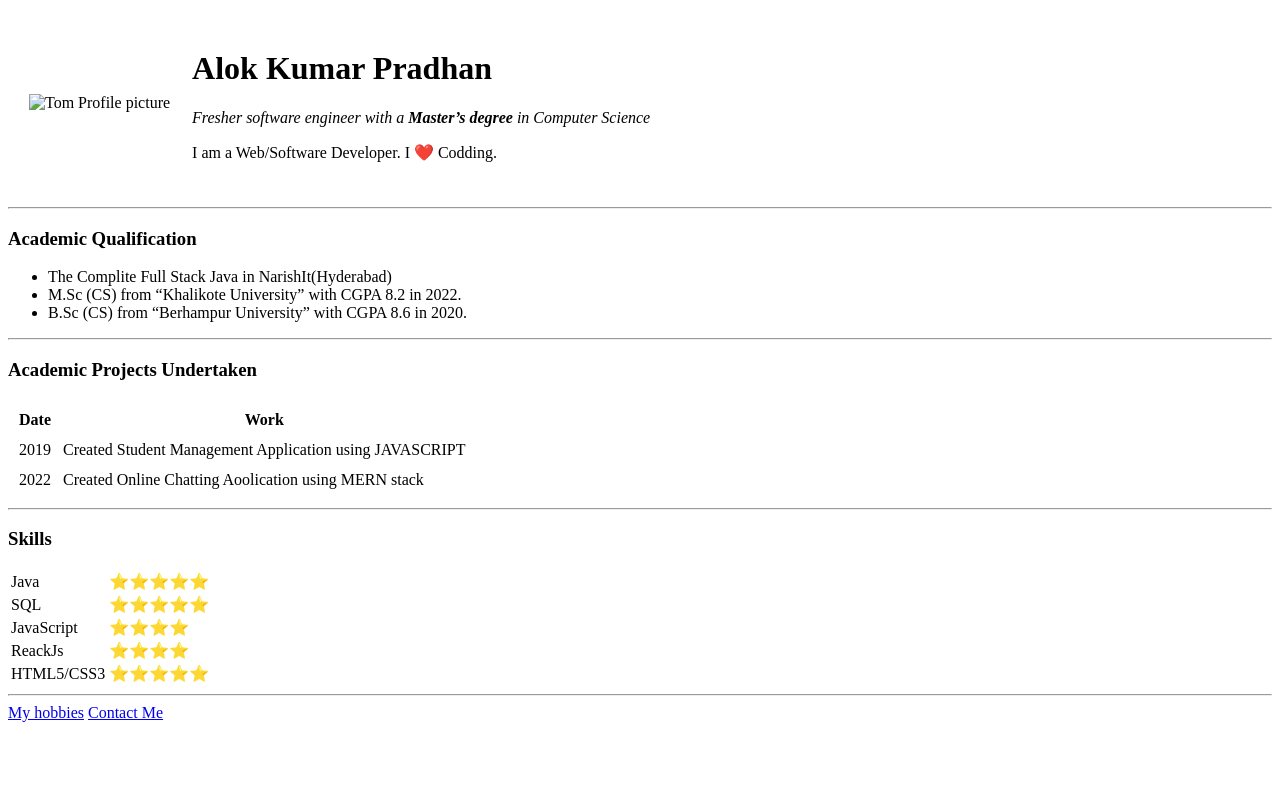
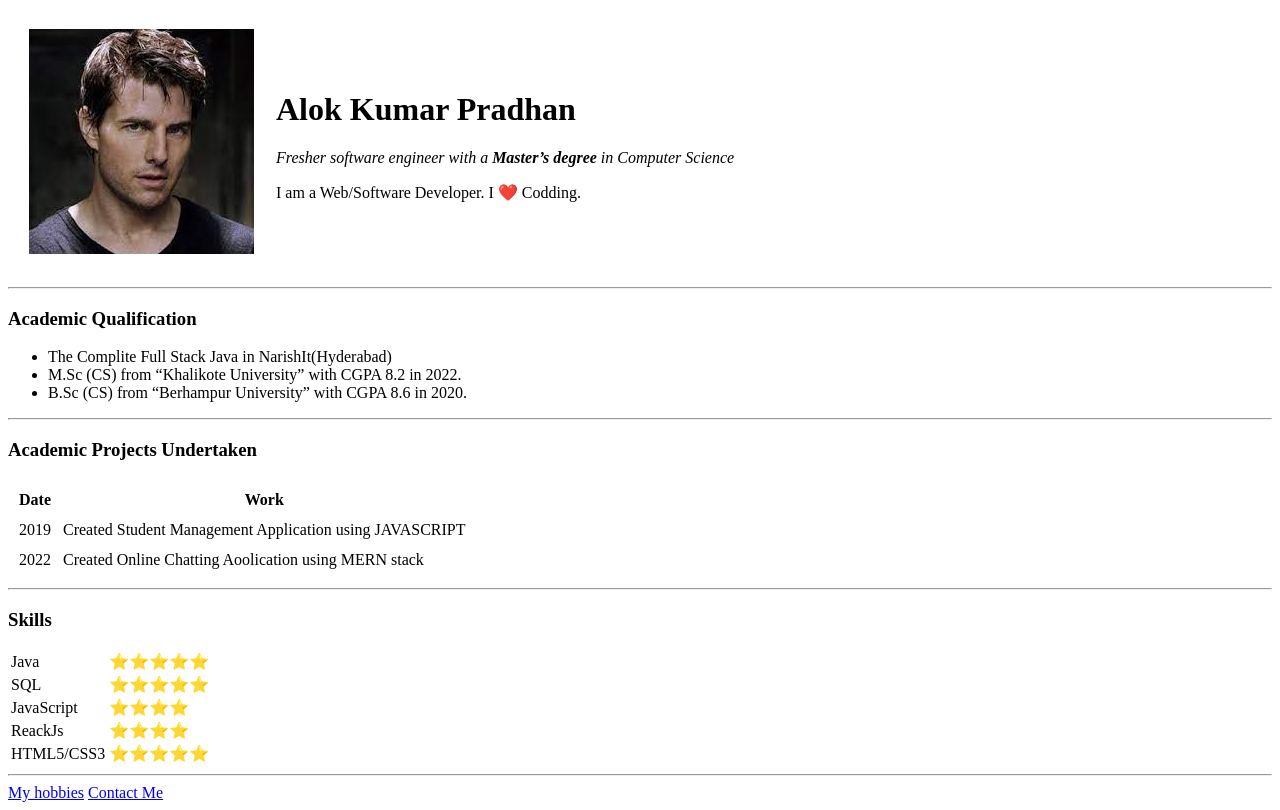
Before and after one commit to AlokKumarP/cv, a plain HTML site: page index.html in a window 1280 px wide. Drawn offline with Linux system fonts and the light colour scheme.

Commit message:
Add initial CV Website Files

```diff
--- a/index.html
+++ b/index.html
@@ -6,7 +6,7 @@
 <body>
     <table cellspacing="20">
         <tr>
-            <td><img src="image/download.jfif" alt="Tom Profile picture"></td>
+            <td><img src="images/download.jfif" alt="Tom Profile picture"></td>
             <td><h1>Alok Kumar Pradhan</h1>
                 <p><em>Fresher software engineer with a <strong>Master’s degree </strong>in Computer Science</em></p>
                 <p>I am a Web/Software Developer. I ❤️ Codding.</p></td>
```
